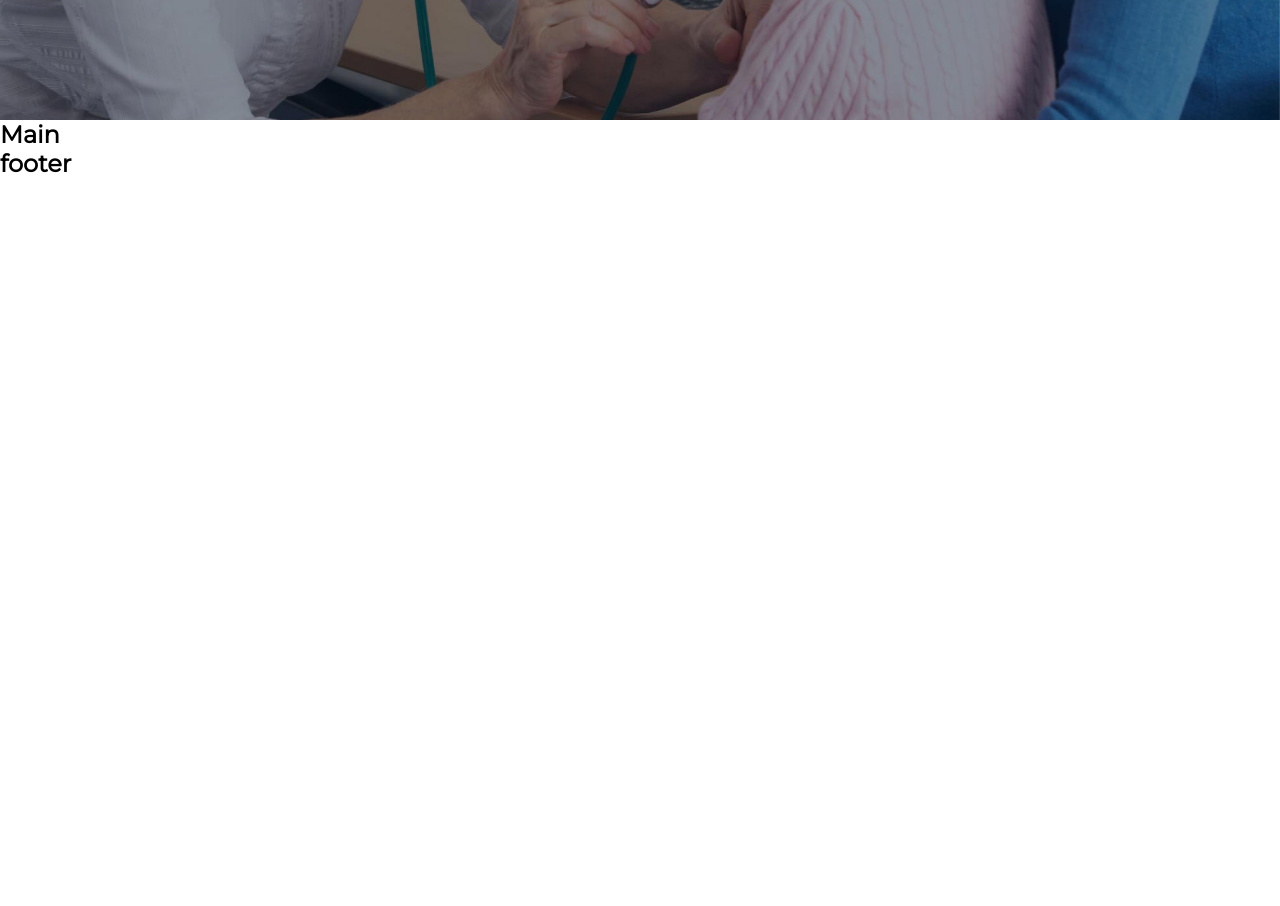
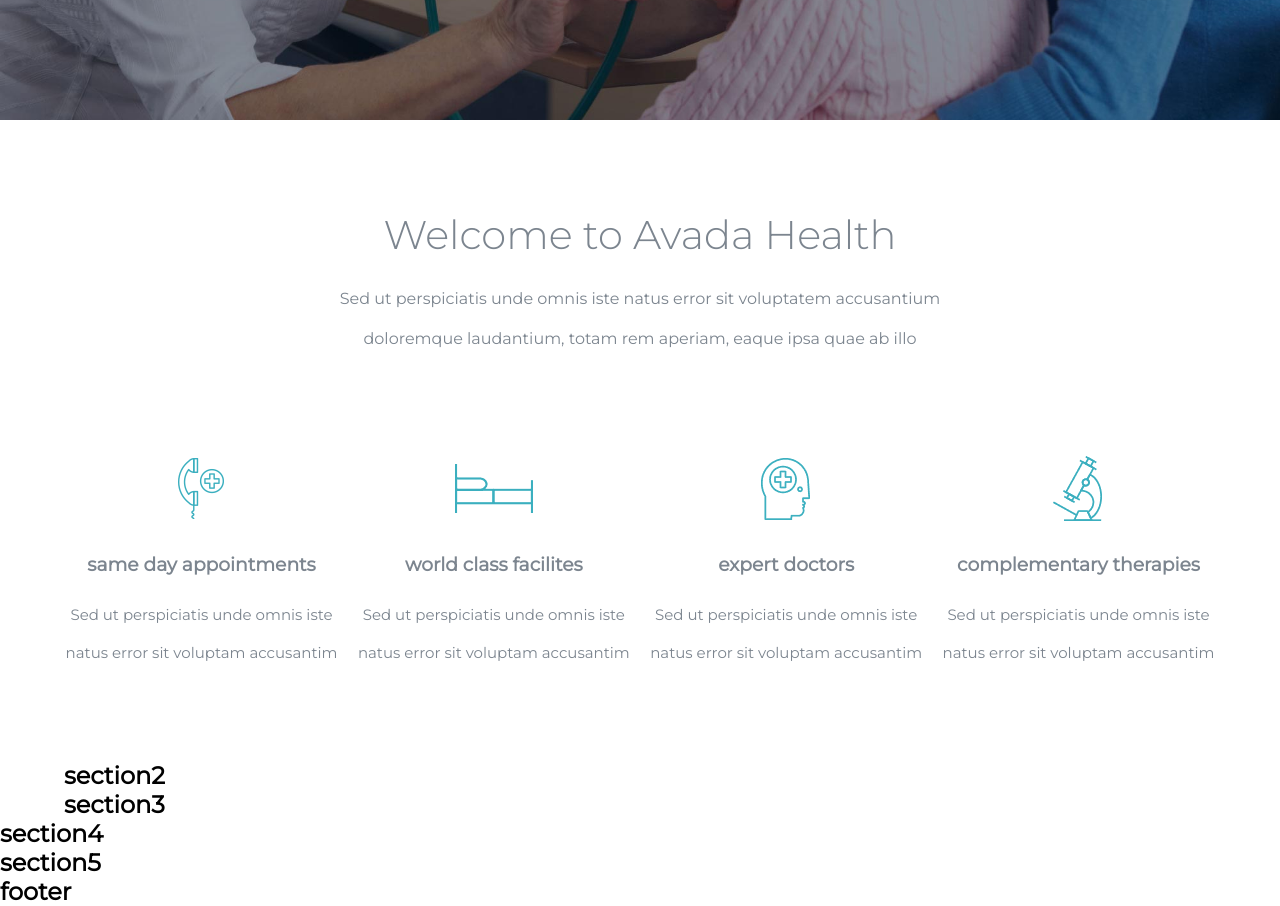
Before and after one commit to Marcotexcode/proj-html-vuejs, a Vue app: page / in a window 1280 px wide. Shown: the part 580-1486 px from the top of the page. Before the commit the page ends 800 px from the top, so only its background shows below. Built offline with nearby package versions, Linux system fonts and the light colour scheme.

Commit message:
add section2

```diff
--- a/src/App.vue
+++ b/src/App.vue
@@ -1,6 +1,6 @@
 <template>
 
-  <div id="app">
+  <div class="container" id="app">
 
     <div class="container--head-jumbo">
 
@@ -50,15 +50,19 @@ export default {
   @import '@/style/variabili.scss';
   @import '@/style/mixins.scss';
 
-  .container--head-jumbo {
+  .container {
+    width: 100%;
 
-    background-image: url("./assets/img/header-image-homepage.jpg");
+    .container--head-jumbo {
 
-    @include backgroundImg ();
+      background-image: url("./assets/img/header-image-homepage.jpg");
 
-    height: 700px;
+      @include backgroundImg ();
+
+      height: 700px;
+
+    }
 
   }
 
-
 </style>
--- a/src/components/Main.vue
+++ b/src/components/Main.vue
@@ -2,7 +2,18 @@
 
     <div class="container">
 
-        <h2>Main</h2>
+
+        <div class="container--section123">
+
+            <Section1/>
+            <Section2/>
+            <Section3/>
+
+        </div>
+
+        <Section4/>
+        <Section5/>
+
 
     </div>
 
@@ -11,9 +22,29 @@
 
 <script>
 
+    import Section1 from '@/components/Section1.vue'
+    import Section2 from '@/components/Section2.vue'
+    import Section3 from '@/components/Section3.vue'
+    import Section4 from '@/components/Section4.vue'
+    import Section5 from '@/components/Section5.vue'
+
+
+
+
+
     export default {
 
-        name: 'Main'
+        name: 'Main',
+
+        components: {
+
+            Section1,
+            Section2,
+            Section3,
+            Section4,
+            Section5
+
+        }
 
     }
 
@@ -25,6 +56,14 @@
     @import '@/style/variabili.scss';
     @import '@/style/mixins.scss';
 
+    .container {
+
+        .container--section123{
+            width: 90%;
+            margin: 0 auto;
+        }
+
+    }
 
 
 </style>
--- /dev/null
+++ b/src/components/Section1.vue
@@ -0,0 +1,98 @@
+<template>
+
+    <div class="container">
+
+        <h2 class="container--title">Welcome to Avada Health</h2>
+
+        <p class="container--text">Sed ut perspiciatis unde omnis iste natus error sit voluptatem accusantium <br> doloremque laudantium, totam rem aperiam, eaque ipsa quae ab illo</p>
+
+        <div class="container--container-box" >
+
+            <div class="container--container-box--box" v-for="(item, index) in items" :key="index">
+
+                <img class="container--container-box--box--image" :src="require(`../assets/img/${item.img}`)" alt="">
+
+                <h3 class="container--container-box--box--title">{{item.title}}</h3>
+
+                <p class="container--container-box--box--text">{{item.text}}</p>
+
+            </div>
+
+        </div>
+
+    </div>
+
+</template>
+
+
+<script>
+
+    import SectionOneItems from '@/data/SectionOneItems.js';
+
+    export default {
+
+        name: 'Section1',
+
+        data() {
+
+            return {
+
+                items: SectionOneItems
+
+            }
+
+        }
+
+    }
+
+</script>
+
+
+<style scoped lang="scss">
+
+    @import '@/style/variabili.scss';
+    @import '@/style/mixins.scss';
+
+    .container {
+        width: 100%;
+        text-align: center;
+        padding: 90px 0px;
+        color: $Raven;
+        .container--title {
+            font-size: 40px;
+            font-weight: 300;
+        }
+
+        .container--text {
+            line-height: 2.5;
+            margin: 20px 0px;
+        }
+
+        .container--container-box {
+            width: 100%;
+            display: flex;
+            justify-content: space-between;
+            flex-wrap: wrap;
+            margin-top: 90px;
+
+            .container--container-box--box {
+
+                width: 275px;
+
+                .container--container-box--box--title {
+                    margin: 20px 0px;
+                }
+
+                .container--container-box--box--text {
+                    line-height: 2.5;
+                    font-size: 15px;
+
+                }
+
+            }
+
+        }
+
+    }
+
+</style>
--- /dev/null
+++ b/src/components/Section2.vue
@@ -0,0 +1,31 @@
+<template>
+
+    <div class="container">
+
+       <h2>section2</h2>
+
+
+    </div>
+
+</template>
+
+
+<script>
+
+    export default {
+
+        name: 'Section2'
+
+    }
+
+</script>
+
+
+<style scoped lang="scss">
+
+    @import '@/style/variabili.scss';
+    @import '@/style/mixins.scss';
+
+
+
+</style>
--- /dev/null
+++ b/src/components/Section3.vue
@@ -0,0 +1,31 @@
+<template>
+
+    <div class="container">
+
+       <h2>section3</h2>
+
+
+    </div>
+
+</template>
+
+
+<script>
+
+    export default {
+
+        name: 'Section3'
+
+    }
+
+</script>
+
+
+<style scoped lang="scss">
+
+    @import '@/style/variabili.scss';
+    @import '@/style/mixins.scss';
+
+
+
+</style>
--- /dev/null
+++ b/src/components/Section4.vue
@@ -0,0 +1,31 @@
+<template>
+
+    <div class="container">
+
+       <h2>section4</h2>
+
+
+    </div>
+
+</template>
+
+
+<script>
+
+    export default {
+
+        name: 'Section4'
+
+    }
+
+</script>
+
+
+<style scoped lang="scss">
+
+    @import '@/style/variabili.scss';
+    @import '@/style/mixins.scss';
+
+
+
+</style>
--- /dev/null
+++ b/src/components/Section5.vue
@@ -0,0 +1,31 @@
+<template>
+
+    <div class="container">
+
+       <h2>section5</h2>
+
+
+    </div>
+
+</template>
+
+
+<script>
+
+    export default {
+
+        name: 'Section5'
+
+    }
+
+</script>
+
+
+<style scoped lang="scss">
+
+    @import '@/style/variabili.scss';
+    @import '@/style/mixins.scss';
+
+
+
+</style>
--- /dev/null
+++ b/src/data/SectionOneItems.js
@@ -0,0 +1,29 @@
+
+
+export default [
+
+    {
+        img: 'icon-1.png',
+        title: 'same day appointments',
+        text: 'Sed ut perspiciatis unde omnis iste natus error sit voluptam accusantim'
+    },
+
+    {
+        img: 'icon-2.png',
+        title: 'world class facilites',
+        text: 'Sed ut perspiciatis unde omnis iste natus error sit voluptam accusantim'
+    },
+
+    {
+        img: 'icon-3.png',
+        title: 'expert doctors',
+        text: 'Sed ut perspiciatis unde omnis iste natus error sit voluptam accusantim'
+    },
+
+    {
+        img: 'icon-4.png',
+        title: 'complementary therapies',
+        text: 'Sed ut perspiciatis unde omnis iste natus error sit voluptam accusantim'
+    }
+
+]
```
